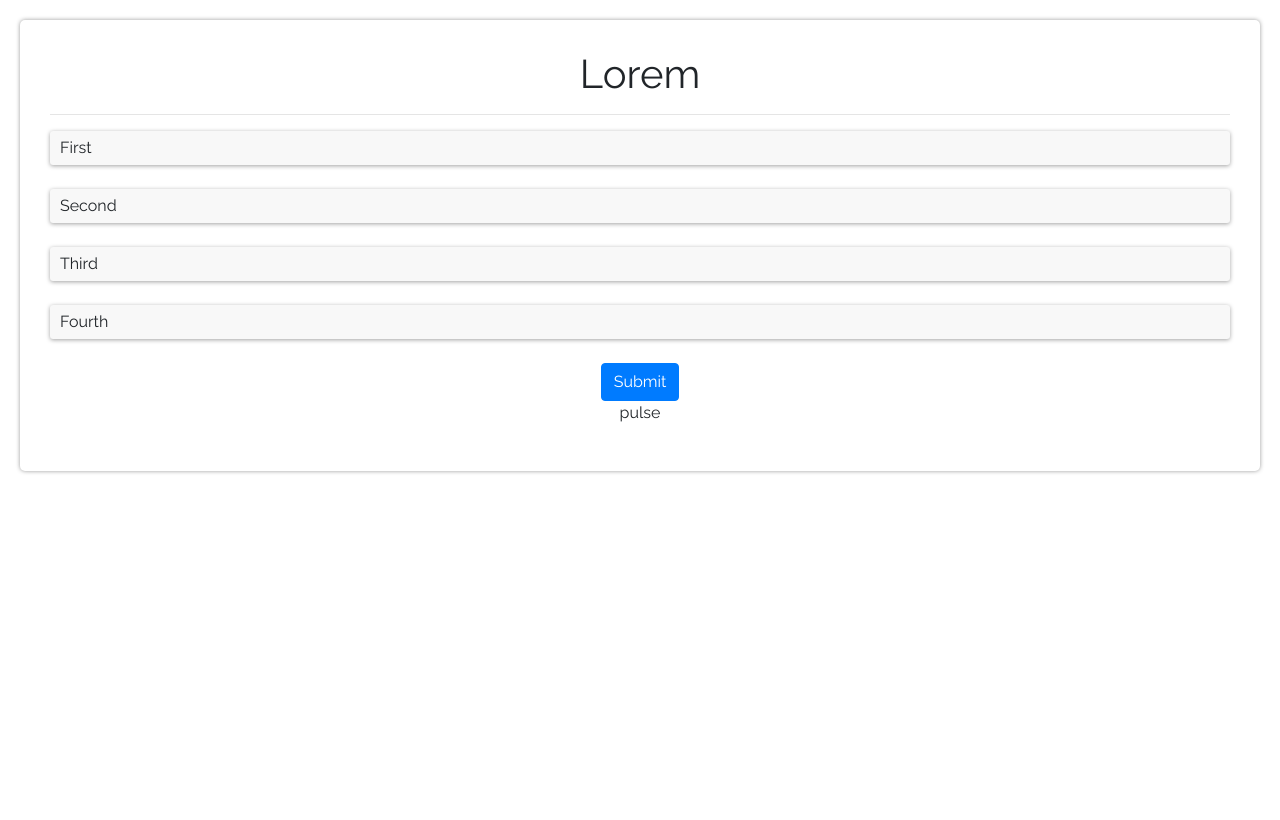
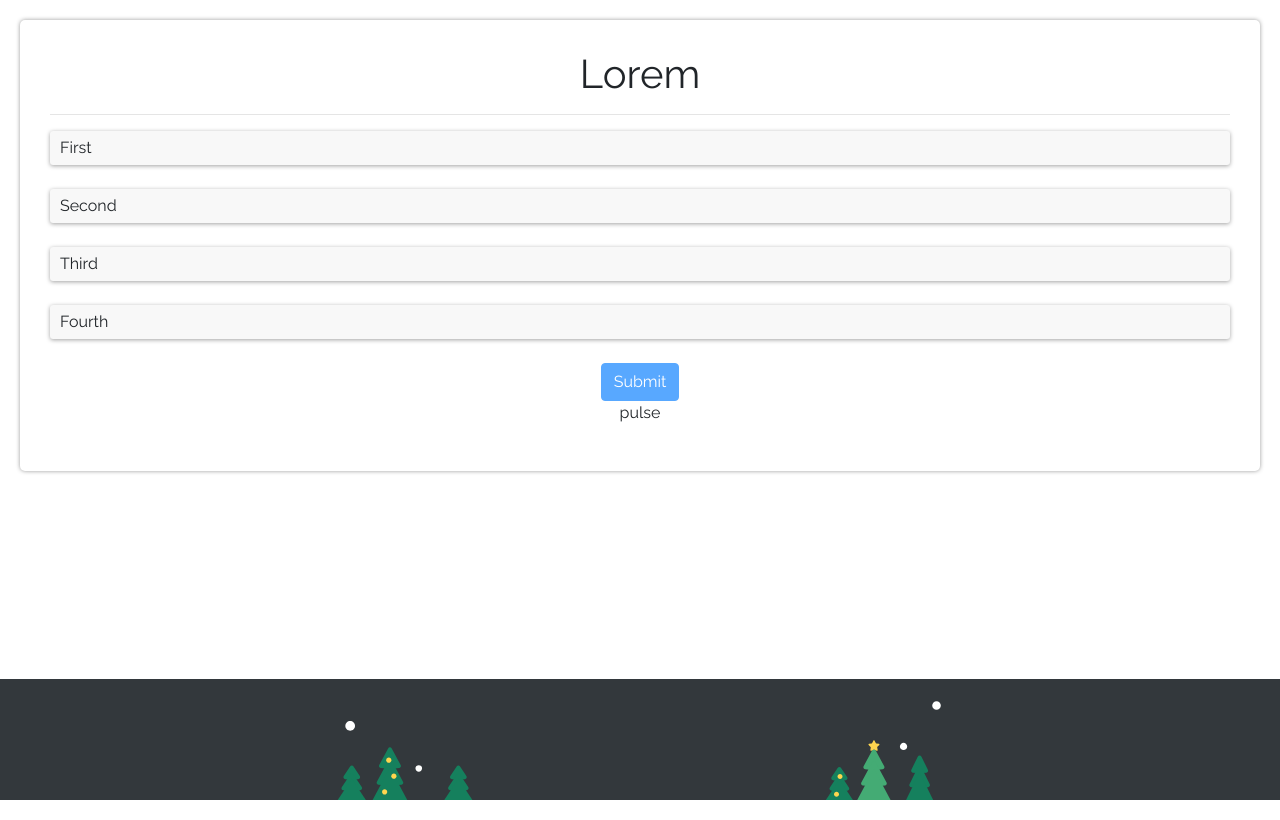
Before and after one commit to ZhenKasp/pulce-client, a React (Create React App) app: page /user_test/1 in a window 1280 px wide. Built offline with nearby package versions, Linux system fonts and the light colour scheme; no server answers.

Commit message:
add footer, style for testResults, small fixes

```diff
--- a/src/App.js
+++ b/src/App.js
@@ -11,8 +11,12 @@ import TestResults from './features/TestResults';
 import EditTest from './features/EditTest';
 import IndexPage from './features/IndexPage';
 
+import Trees from './features/svg/Trees/Trees';
+
 const App = () => {
   return (
+    <div>
+      <div className="Main">
         <Router>
           <Switch>
             <Route path="/" exact>
@@ -41,6 +45,9 @@ const App = () => {
             </Route>
           </Switch>
         </Router>
+      </div>
+      <Trees />
+    </div>
   );
 }
 
--- a/src/features/EditTest/App/App.module.css
+++ b/src/features/EditTest/App/App.module.css
@@ -45,6 +45,7 @@
 }
 
 .Wrap {
+  margin-top: 20px;
   padding: 10px 0 20px 0;
 }
 
--- a/src/features/IndexPage/App/App.jsx
+++ b/src/features/IndexPage/App/App.jsx
@@ -1,7 +1,6 @@
 import React, { useState, useEffect } from 'react';
 import axios from 'axios';
-import { connect } from 'react-redux';
-import classes from './App.module.css'
+import classes from './App.module.css';
 import { useHistory } from "react-router-dom";
 import Button from 'react-bootstrap/Button';
 import ReactLoading from 'react-loading';
--- a/src/features/TestResults/App/App.jsx
+++ b/src/features/TestResults/App/App.jsx
@@ -64,11 +64,12 @@ const App = props => {
           <hr />
           <div>
             {test[0].questions.map(question => (
-              <div className={classes.Results}>
+              <div className={classes.Results} key={question.id}>
                 <h4>{question.question_name}</h4>
                 <hr />
                 {question.answers.map(answer => (
-                  <p className={
+                  <p key={answer.id}
+                    className={
                       question.correct_answer_id === answer.id ?
                         classes.Correct :
                         question.user_answer_id === answer.id ?
--- a/src/features/TestResults/App/App.module.css
+++ b/src/features/TestResults/App/App.module.css
@@ -5,6 +5,23 @@
   padding: 30px;
   box-shadow: 0 0 4px #999;
   margin: 20px;
+}
+
+.Card {
+  background-color: #f8f8f8;
+  border-radius: 3px;
+  overflow: hidden;
+  margin: 20px auto 0px auto;
+  cursor: pointer;
+  box-shadow: 0 1px 4px 0 rgba(0,0,0,0.37);
+  transition: box-shadow 0.18s cubic-bezier(0.4, 0, 0.2, 1);
+  padding: 5px 10px;
+  flex: 1;
+  display: flex;
+}
+
+.Card:hover {
+  box-shadow: 0 0px 7px #888;
 }
 
 .Results p {
@@ -16,11 +33,39 @@
 }
 
 .Correct {
-  background-color: green;
+  border-radius: 3px;
+  overflow: hidden;
+  margin: 20px auto 0px auto;
+  box-shadow: 0 1px 4px 0 rgba(0,0,0,0.37);
+  transition: box-shadow 0.18s cubic-bezier(0.4, 0, 0.2, 1);
+  padding: 5px 10px;
+  flex: 1;
+  display: flex;
+  background-color: rgb(27, 237, 15);
 }
 
 .Incorrect {
-  background-color: red;
+  border-radius: 3px;
+  overflow: hidden;
+  margin: 20px auto 0px auto;
+  box-shadow: 0 1px 4px 0 rgba(0,0,0,0.37);
+  transition: box-shadow 0.18s cubic-bezier(0.4, 0, 0.2, 1);
+  padding: 5px 10px;
+  flex: 1;
+  display: flex;
+  background-color: rgb(255, 28, 28);
+}
+
+.Answer {
+  background-color: #f8f8f8;
+  border-radius: 3px;
+  overflow: hidden;
+  margin: 20px auto 0px auto;
+  box-shadow: 0 1px 4px 0 rgba(0,0,0,0.37);
+  transition: box-shadow 0.18s cubic-bezier(0.4, 0, 0.2, 1);
+  padding: 5px 10px;
+  flex: 1;
+  display: flex;
 }
 
 .Loading {
--- a/src/features/UserTest/App/App.jsx
+++ b/src/features/UserTest/App/App.jsx
@@ -11,7 +11,7 @@ const App = props => {
   let { id } = useParams();
   const [loading, setLoading] = useState(true);
   const [question, setQuestion] = useState(null);
-  const [userAnswer, setUserAnswer] = useState({questionId: id, answers: []});
+  const [userAnswer, setUserAnswer] = useState({id: null, answers: []});
   const [pulse, setPulse] = useState("pulse");
 
   const getPulse = () => {
@@ -27,11 +27,11 @@ const App = props => {
   }
 
   const changeUserAnswer = (id, progress, text, questionId) => {
-    const newAnswer = !userAnswer.answers.some(el => el.id === id);
+    const newAnswer = !userAnswer?.answers.some(el => el.id === id);
 
     setUserAnswer(userAnswer => {
       const answers = newAnswer ? [...userAnswer.answers, {id, progress, text}] : userAnswer.answers.filter(a => a.id !== id)
-      return {...userAnswer, answers}
+      return {...userAnswer, id: questionId, answers}
     })
   }
   console.log(userAnswer);
@@ -80,6 +80,7 @@ const App = props => {
         }
       }).catch((e) => {
         setLoading(false);
+        history.push('/test_results/' + id)
         console.log(e);
       })
   }
@@ -106,7 +107,7 @@ const App = props => {
                 </div>
               )}
             )}
-            <Button onClick={submit} disabled={!userAnswer}>Submit</Button>
+            <Button onClick={submit} disabled={!userAnswer?.answers.length > 0}>Submit</Button>
             <p>{pulse}</p>
           </div>
       </div> :
--- /dev/null
+++ b/src/features/svg/Trees/Trees.js
@@ -0,0 +1,38 @@
+import React from 'react';
+
+const Globe = () => {
+  return (
+    <svg width="100%" height="121" viewBox="0 0 726 121" fill="none" xmlns="http://www.w3.org/2000/svg" style={{backgroundColor: '#33383C', paddingTop: "20px"}}>
+    <path d="M135.773 92.2436L143.323 80.8686C144.298 79.3936 146.473 79.3936 147.448 80.8686L154.998 92.2436C156.023 93.7686 155.073 95.8686 153.248 96.0686C148.023 96.6936 142.773 96.6936 137.548 96.0686C135.698 95.8686 134.748 93.7936 135.773 92.2436Z" fill="#15805D"/>
+    <path d="M133.498 105.419L143.298 90.6435C144.273 89.1685 146.448 89.1685 147.423 90.6435L157.248 105.443C158.273 106.993 157.298 109.094 155.448 109.294C148.848 110.019 142.148 109.993 135.323 109.268C133.473 109.068 132.473 106.994 133.498 105.419Z" fill="#15805D"/>
+    <path d="M128.523 120.919L145.373 95.4935L162.223 120.919H128.523Z" fill="#15805D"/>
+    <path d="M8.0978 92.2935L15.6728 80.8935C16.6478 79.4185 18.8228 79.4185 19.7978 80.8935L27.3228 92.2435C28.3478 93.7935 27.3978 95.8685 25.5478 96.0685C20.1478 96.6935 14.9228 96.7435 9.8728 96.1435C8.0478 95.8935 7.0728 93.8435 8.0978 92.2935Z" fill="#15805D"/>
+    <path d="M5.72278 105.618L15.6478 90.6435C16.6228 89.1685 18.7978 89.1685 19.7728 90.6435L29.6728 105.568C30.6728 107.093 29.7478 109.143 27.9478 109.393C21.0478 110.368 14.1978 110.444 7.39778 109.419C5.62278 109.169 4.72278 107.118 5.72278 105.618Z" fill="#15805D"/>
+    <path d="M0.872803 120.919L17.7228 95.4935L34.5728 120.919H0.872803Z" fill="#15805D"/>
+    <path d="M688.098 84.7436L695.748 69.0687C696.648 67.2187 699.298 67.2187 700.198 69.0687L707.873 84.7937C708.623 86.2937 707.673 88.0937 705.998 88.3437C700.748 89.0937 695.398 89.0437 689.973 88.2937C688.323 88.0437 687.373 86.2436 688.098 84.7436Z" fill="#15805D"/>
+    <path d="M685.848 102.169L695.823 81.7187C696.698 79.9187 699.273 79.9187 700.148 81.7187L710.148 102.219C710.873 103.694 709.923 105.444 708.298 105.669C701.773 106.519 694.898 106.519 687.723 105.619C686.073 105.394 685.123 103.644 685.848 102.169Z" fill="#15805D"/>
+    <path d="M681.723 121.069L697.998 87.7437L714.248 121.069H681.723Z" fill="#15805D"/>
+    <path d="M630.898 80.6185L641.048 61.6436C641.973 59.8936 644.498 59.8936 645.423 61.6436L655.573 80.6185C656.373 82.1185 655.448 83.9935 653.773 84.2435C646.823 85.2685 639.823 85.2685 632.723 84.2435C631.023 83.9935 630.098 82.1435 630.898 80.6185Z" fill="#44AB74"/>
+    <path d="M628.173 100.144L641.073 76.0436C641.998 74.2936 644.523 74.2936 645.448 76.0436L658.348 100.144C659.148 101.644 658.223 103.519 656.523 103.769C647.723 105.044 638.873 105.044 629.998 103.769C628.298 103.519 627.348 101.644 628.173 100.144Z" fill="#44AB74"/>
+    <path d="M623.223 121.094L643.248 83.6686L663.248 121.094H623.223Z" fill="#44AB74"/>
+    <path d="M638.973 61.2436L639.473 58.1186C639.523 57.8436 639.423 57.5686 639.223 57.3686L636.948 55.1686C636.448 54.6936 636.723 53.8436 637.398 53.7436L640.523 53.2686C640.798 53.2186 641.023 53.0436 641.148 52.7936L642.523 49.9436C642.823 49.3186 643.723 49.3186 644.023 49.9436L645.448 52.7686C645.573 53.0186 645.798 53.1936 646.073 53.2186L649.198 53.6436C649.898 53.7436 650.173 54.5686 649.673 55.0686L647.423 57.2936C647.223 57.4936 647.148 57.7686 647.198 58.0436L647.748 61.1686C647.873 61.8436 647.148 62.3686 646.548 62.0686L643.748 60.6186C643.498 60.4936 643.223 60.4936 642.973 60.6186L640.173 62.1186C639.598 62.4436 638.873 61.9186 638.973 61.2436Z" fill="#FFD54F"/>
+    <path d="M592.498 93.5437L599.773 82.5687C600.748 81.0937 602.923 81.0937 603.898 82.5687L611.173 93.5437C612.148 95.0187 611.298 97.0436 609.548 97.3686C604.398 98.2936 599.248 98.2936 594.098 97.3686C592.373 97.0436 591.523 95.0437 592.498 93.5437Z" fill="#15805D"/>
+    <path d="M590.473 106.044L599.798 91.9937C600.773 90.5187 602.948 90.5187 603.923 91.9937L613.273 106.119C614.298 107.644 613.348 109.744 611.498 109.944C605.448 110.669 599.023 110.644 592.248 109.894C590.423 109.669 589.448 107.594 590.473 106.044Z" fill="#15805D"/>
+    <path d="M585.598 121.069L601.848 96.5437L618.123 121.069H585.598Z" fill="#15805D"/>
+    <path d="M602.623 95.7186C604.266 95.7186 605.598 94.3866 605.598 92.7435C605.598 91.1005 604.266 89.7686 602.623 89.7686C600.98 89.7686 599.648 91.1005 599.648 92.7435C599.648 94.3866 600.98 95.7186 602.623 95.7186Z" fill="#FFD54F"/>
+    <path d="M598.423 117.118C600.066 117.118 601.398 115.786 601.398 114.143C601.398 112.5 600.066 111.168 598.423 111.168C596.78 111.168 595.448 112.5 595.448 114.143C595.448 115.786 596.78 117.118 598.423 117.118Z" fill="#FFD54F"/>
+    <path d="M50.5727 79.0936L61.2227 59.1686C62.1477 57.4186 64.6727 57.4186 65.5977 59.1686L76.2977 79.1686C77.0977 80.6686 76.1977 82.5186 74.4977 82.7936C67.5227 83.9186 60.1727 83.8436 52.4227 82.7186C50.7227 82.4686 49.7727 80.6186 50.5727 79.0936Z" fill="#15805D"/>
+    <path d="M47.7977 99.2185L61.2477 74.0685C62.1727 72.3185 64.6977 72.3185 65.6227 74.0685L79.0727 99.2185C79.8977 100.769 78.9227 102.644 77.1727 102.844C68.2477 103.894 59.0977 103.919 49.7227 102.844C47.9477 102.669 46.9727 100.769 47.7977 99.2185Z" fill="#15805D"/>
+    <path d="M42.6727 120.944L63.4227 82.1436L84.1477 120.944H42.6727Z" fill="#15805D"/>
+    <path d="M62.0478 76.3436C63.7598 76.3436 65.1478 74.9556 65.1478 73.2435C65.1478 71.5314 63.7598 70.1436 62.0478 70.1436C60.3357 70.1436 58.9478 71.5314 58.9478 73.2435C58.9478 74.9556 60.3357 76.3436 62.0478 76.3436Z" fill="#FFD54F"/>
+    <path d="M68.1228 95.5184C69.8348 95.5184 71.2228 94.1305 71.2228 92.4184C71.2228 90.7063 69.8348 89.3184 68.1228 89.3184C66.4107 89.3184 65.0228 90.7063 65.0228 92.4184C65.0228 94.1305 66.4107 95.5184 68.1228 95.5184Z" fill="#FFD54F"/>
+    <path d="M57.0728 114.394C58.7849 114.394 60.1728 113.006 60.1728 111.294C60.1728 109.582 58.7849 108.194 57.0728 108.194C55.3607 108.194 53.9728 109.582 53.9728 111.294C53.9728 113.006 55.3607 114.394 57.0728 114.394Z" fill="#FFD54F"/>
+    <path d="M721.892 11.4001C723.903 9.38893 723.903 6.12812 721.892 4.11694C719.881 2.10576 716.62 2.1058 714.609 4.11698C712.598 6.12817 712.598 9.3889 714.609 11.4001C716.62 13.4113 719.881 13.4113 721.892 11.4001Z" fill="white"/>
+    <path d="M19.9249 36.3206C22.2094 34.0361 22.2094 30.3321 19.9248 28.0475C17.6403 25.763 13.9363 25.763 11.6518 28.0475C9.36725 30.3321 9.36723 34.0361 11.6518 36.3206C13.9363 38.6051 17.6403 38.6052 19.9249 36.3206Z" fill="white"/>
+    <path d="M100.777 86.0148C102.33 84.4625 102.33 81.9457 100.777 80.3934C99.2252 78.841 96.7084 78.8411 95.1561 80.3934C93.6037 81.9457 93.6037 84.4625 95.156 86.0148C96.7084 87.5671 99.2252 87.5671 100.777 86.0148Z" fill="white"/>
+    <path d="M681.826 59.9629C683.524 58.2641 683.524 55.5098 681.826 53.8111C680.127 52.1123 677.373 52.1123 675.674 53.8111C673.975 55.5099 673.975 58.2641 675.674 59.9628C677.373 61.6616 680.127 61.6616 681.826 59.9629Z" fill="white"/>
+    </svg>
+  )
+}
+
+export default Globe;
--- a/src/index.css
+++ b/src/index.css
@@ -5,7 +5,6 @@ body {
     sans-serif;
   -webkit-font-smoothing: antialiased;
   -moz-osx-font-smoothing: grayscale;
-  min-height: 100vh;
 }
 
 code {
@@ -17,3 +16,7 @@ div, h1, h2, p {
   font-family: 'Raleway', sans-serif;
   text-align: center;
 }
+
+.Main {
+  min-height: calc(100vh - 141px);
+}
```
Lines whose indentation alone changed are shown as unchanged.
